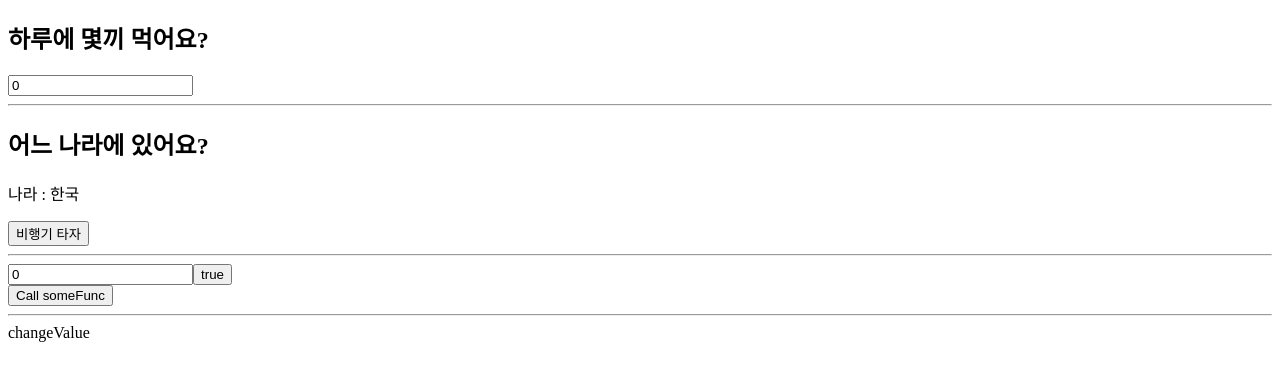
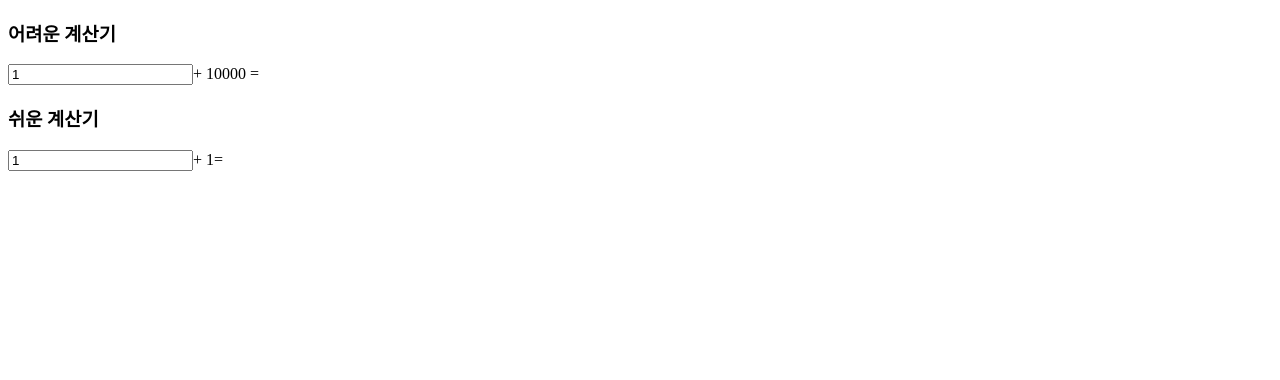
Before and after one commit to kangaroo19/react-test, a React (Create React App) app: page / in a window 1280 px wide. Shown: the top 380 px of the page. Built offline with nearby package versions, Linux system fonts and the light colour scheme.

Commit message:
useMemo_1

```diff
--- a/src/App.js
+++ b/src/App.js
@@ -1,57 +1,53 @@
-import Child from "./Child";
-import Parent from "./Parent";
-import PhotoOne from "./PhotoOne";
-import PhotoTwo from "./PhotoTwo";
-import { useState,useEffect, useMemo } from "react";
+import {useState, useMemo } from "react";
 
-const hardCalculate=(number)=>{
-  console.log('어려운 계산')
-  for(let i=0;i<999999999;i++){}
-  return number+10000;
-}
+const hardCalculate = (number) => {
+  console.log("어려운 계산");
+  for (let i = 0; i < 99999999; i++) {}
+  return number + 10000;
+};
 
-const easyCalculate=(number)=>{
-  console.log('쉬운 계산')
-  return number+1;
-}
-function App() {
-  const [number,setNumber]=useState(0)
-  const [isKorea,setIsKorea]=useState(true)
+const easyCalculate = (number) => {
+  console.log("쉬운 계산");
+  return number + 1;
+};
 
-  const location=useMemo(()=>{
-    return {
-      country:isKorea ? '한국' : '외국'
-    }
-  },[isKorea])
+export default function App() {
+  const [hardNumber, setHardNumber] = useState(1);
+  const [easyNumber, setEasyNumber] = useState(1);
 
-  // const location={
-  //   country:isKorea ? '한국' : '외국'
-  // }
-
-  useEffect(()=>{
-    console.log('useEffect 호출')
-  },[location])
-  // setNumber로 인해 number값이 바뀔때 useEffect의 deps는 locatoin이므로
-  // useEffect 안의 콘솔출력은 안될거 같지만
-  // setNumber로 인해 리랜더링 되면서 객체로 선언된 location값을 참조하는 메모리 주소 바뀜
-  // 그러므로 useEffect 안의 콘솔출력됨
-  // 이를 막기위해 useMemo 사용
-  // useMemo 사용시 useMemo안의 deps값 바뀌지만 않는다면
-  // 이전에 연산한 값 그대로 사용(memoization)
+  // const hardSum=hardCalculate(hardNumber)
+  // const easySum=easyCalculate(easyNumber)
+  // input태그의 값을 입력하여
+  // hardNumber 또는 easyNumber의 값이 바뀐다면
+  // state값이 바뀌므로 App컴포넌트가 리랜더링됨
+  // 그러므로 18,19행의 두 함수도 다시 호출됨 => 이는 콘솔출력으로 확인가능
+  // hardCalculate함수의 for문은 99999999번 실행되므로 input필드 입력시 상당히 느려짐
+  // 여기서 easyNumber의 값이 바뀌는 쉬운 계산의 input 필드값을 입력으로 바뀌게 한다면
+  // hardCalcuate도 같이 호출되어 입력이 상당히 느림
+  // easyNumber가 바뀔때는 hardCalculate함수가 호출될 필요 없으므로
+  // 메모이제이션위한 useMemo사용
+  const hardSum = useMemo(() => {
+    hardCalculate(hardNumber);
+  }, [hardNumber]);
+  const easySum = useMemo(() => {
+    easyCalculate(easyNumber);
+  }, [easyNumber]);
   return (
     <div>
-      <h2>하루에 몇끼 먹어요?</h2>
-      <input type="number" value={number} onChange={(e)=>setNumber(e.target.value)}/>
-      <hr />
-      <h2>어느 나라에 있어요?</h2>
-      <p>나라 : {location.country}</p>
-      <button onClick={()=>setIsKorea(!isKorea)}>비행기 타자</button>
-      <hr />
-      <Child/>
-      <hr />
-      <Parent/>
+      <h3>어려운 계산기</h3>
+      <input
+        type="number"
+        value={hardNumber}
+        onChange={(e) => setHardNumber(Number(e.target.value))}
+      />
+      <span>+ 10000 = {hardSum}</span>
+      <h3>쉬운 계산기</h3>
+      <input
+        type="number"
+        value={easyNumber}
+        onChange={(e) => setEasyNumber(Number(e.target.value))}
+      />
+      <span>+ 1= {easySum}</span>
     </div>
-  )
+  );
 }
-
-export default App;
--- a/src/Child.js
+++ /dev/null
@@ -1,26 +0,0 @@
-import { useState,useEffect, useCallback,useMemo } from "react"
-
-function Child(){
-  const [number,setNumber]=useState(0)
-  const [toggle,setToggle]=useState(true)
-  const someFunction=useCallback(()=>{
-    console.log(`someFunc: number: ${number}`)
-    return
-  },[number])
-  //deps에 number가 없다면 number값을 아무리 바꿔도 이전에 연산한 값을 사용하기 때문에
-  //useCallback 안의 number 값은 최초 랜더링 될 때의 number 값인 0만 출력
-  //deps에 number를 넣음으로써 useCallback안의 number도 업데이트 되도록 함
-  useEffect(()=>{
-    console.log('someFunc 변경됨')
-  },[someFunction])
-  return (
-    <div>
-      <input type="number" value={number} onChange={(e)=>setNumber(e.target.value)}/>
-      <button onClick={()=>setToggle(!toggle)}>{toggle.toString()}</button>
-      <br />
-      <button onClick={someFunction}>Call someFunc</button>
-    </div>
-  )
-}
-
-export default Child
--- a/src/FirstChild.js
+++ /dev/null
@@ -1,6 +0,0 @@
-export default function FirstChild({value}){
-    console.log('FirstChild rendered')
-    return (
-        <div>{value}</div>
-    )
-}
--- a/src/GrandChild.js
+++ /dev/null
@@ -1,6 +0,0 @@
-export default function GrandChild({order}){
-    console.log(order)
-    return (
-        <div></div>
-    )
-}
--- a/src/Parent.js
+++ /dev/null
@@ -1,20 +0,0 @@
-import { useCallback, useEffect, useState } from "react"
-import FirstChild from "./FirstChild"
-import SecondChild from "./SecondChild"
-function Parent(){
-    const [valueForFirstChild,setValueForFirstChild]=useState(null)
-    const handleClick=useCallback(()=>{},[])
-    useEffect(()=>{
-        setTimeout(()=>{
-            setValueForFirstChild('changeValue')
-        },3000)
-    },[])
-    return (
-        <>
-            <FirstChild value={valueForFirstChild}/>
-            <SecondChild onClick={handleClick}/>
-        </>
-    )
-}
-
-export default Parent
--- a/src/PhotoOne.js
+++ /dev/null
@@ -1,23 +0,0 @@
-import { memo } from "react";
-// PhotoOne.js
-
-const PhotoOne = ({ message = "", photos = [] }) => {
-    return (
-      <div>
-        <h1>PhotoOne</h1>
-        <p>{message}</p>
-        <ul>
-          {photos.map(photo => {
-            console.log(123)
-            return (
-              <li key={photo.id}>
-                <img src={photo.url} alt={photo.title} />
-              </li>
-            );
-          })}
-        </ul>
-      </div>
-    );
-  };
-
-  export default memo(PhotoOne);
--- a/src/PhotoTwo.js
+++ /dev/null
@@ -1,45 +0,0 @@
-import { memo } from "react";
-
-
-const Message = memo(({ message }) => {
-    console.log('Message')
-    return <p>{message}</p>;
-  });
-
-  const ListItem = memo(({ photo }) => {
-    console.log('ListItem')
-    return (
-      <li key={photo.id}>
-        <img src={photo.url} alt={photo.title} />
-      </li>
-    );
-  });
-
-  const List = memo(({ photos }) => {
-    console.log('List')
-    return (
-      <ul>
-        {photos.map(photo => (
-          <ListItem key={photo.id} photo={photo} />
-        ))}
-      </ul>
-    );
-  });
-  //input태그에 어떤 값 입력시 리랜더링되는데
-  //phototwo 같은 경우 message만 리랜더링되면 좋은데
-  //자식 컴포넌트(list,listitem)까지 리랜더링되서
-  //photoOne(114ms)의 리랜더링 속도보다 photoTwo(160ms)의 리랜더링 속도 느림
-
-  //memo함수 사용하여 list,listitem의 불필요한 리랜더링 방지
-  //photoOne(119ms),photoTwo(0.4ms)
-  const PhotoTwo = ({ message = "", photos = [] }) => {
-    return (
-      <div>
-        <h1>PhotoTwo</h1>
-        <Message message={message} />
-        <List photos={photos} />
-      </div>
-    );
-  };
-
-  export default memo(PhotoTwo);
--- a/src/SecondChild.js
+++ /dev/null
@@ -1,13 +0,0 @@
-import GrandChild from "./GrandChild"
-import { memo } from "react"
- function SecondChild({onClick}){
-    return (
-        <div onClick={onClick}>
-            {Array.from({length:1000}).map((_,idx)=>(
-                <GrandChild key={idx+1} order={idx}>asdf</GrandChild>
-            ))}
-        </div>
-    )
-}
-
-export default memo(SecondChild)
```
Also changed, not shown: src/Callback.js (deleted, +0 -9 lines), src/test.js (deleted, +0 -10 lines), test.js (added, +18 -0 lines), 2 other files (tests, documents, lock files or other folders).
